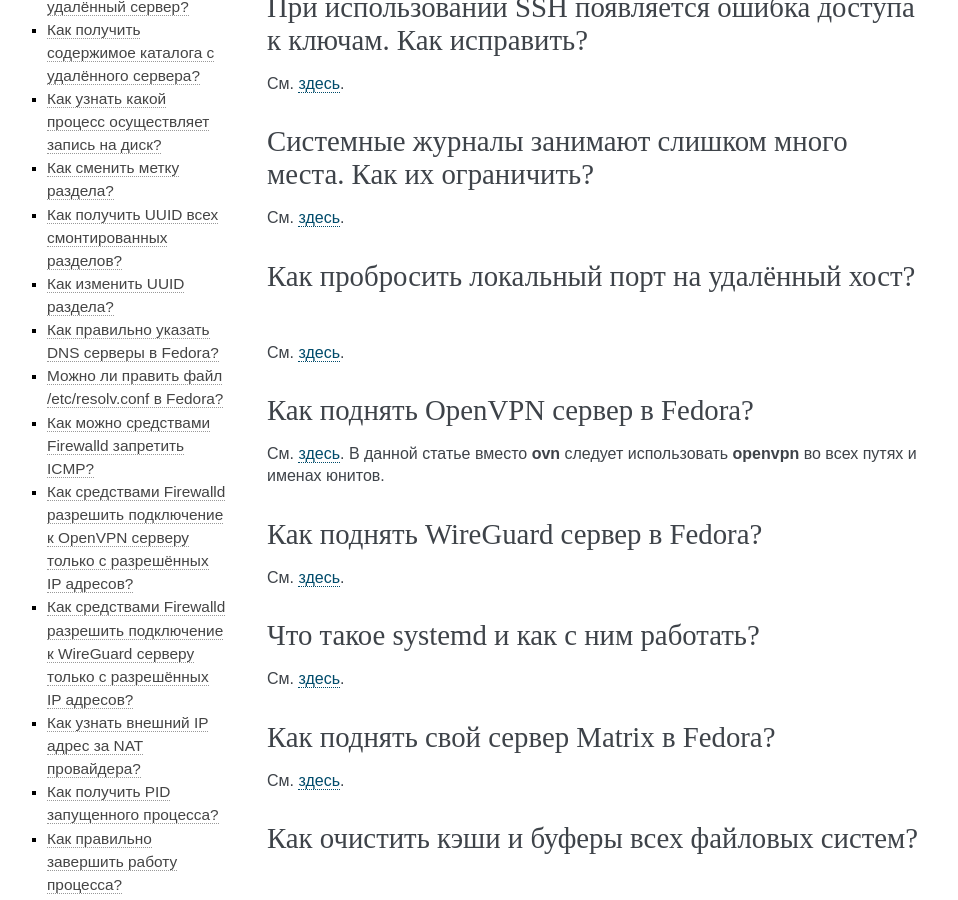
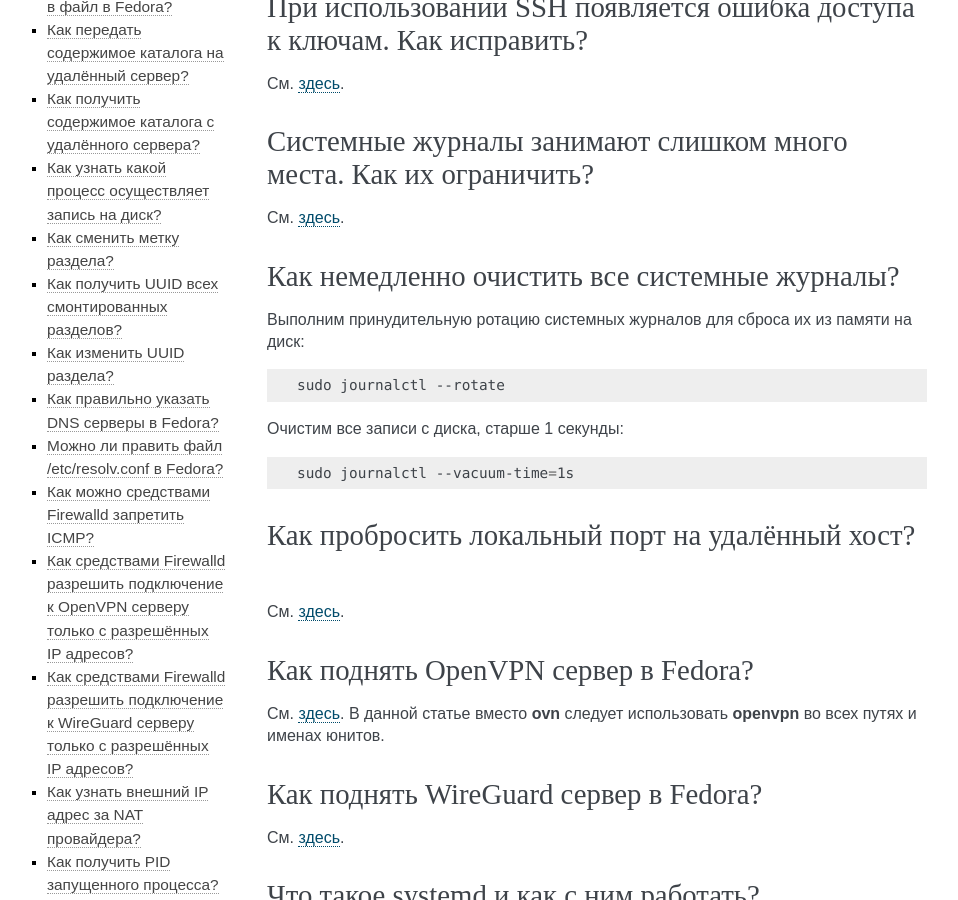
Before and after one commit to RussianFedora/FAQ, a Sphinx documentation site: the page built from source/administration.rst, in a window 1280 px wide and 900 px high, scrolled down 2916 px. Shown: the whole window, without its empty margins (153-1111 px from the left). Built offline with Sphinx 7.4.7, drawn with Linux system fonts in a browser that asks for light colours; some of the changed text lies outside the part shown.

Commit message:
Added question about removing all journald logs.

```diff
--- a/source/administration.rst
+++ b/source/administration.rst
@@ -197,6 +197,24 @@
 =====================================================================
 
 См. `здесь <https://www.easycoding.org/2016/08/24/ogranichivaem-sistemnye-zhurnaly-v-fedora-24.html>`__.
+
+.. index:: journald, journal, clean, wipe
+.. _journald-wipe:
+
+Как немедленно очистить все системные журналы?
+=================================================
+
+Выполним принудительную ротацию системных журналов для сброса их из памяти на диск:
+
+.. code-block:: bash
+
+    sudo journalctl --rotate
+
+Очистим все записи с диска, старше 1 секунды:
+
+.. code-block:: bash
+
+    sudo journalctl --vacuum-time=1s
 
 .. index:: firewalld, port forwarding, firewall
 .. _firewalld-port-forwarding:
```
